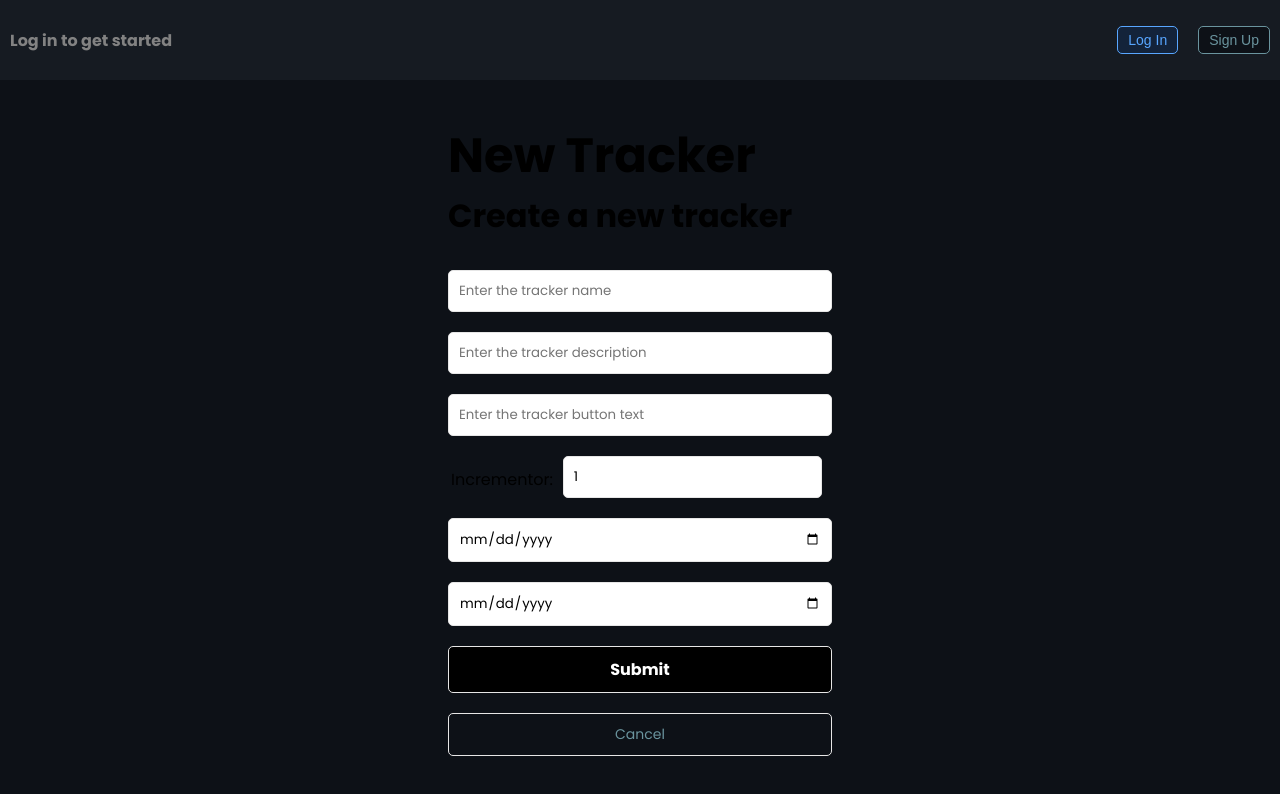
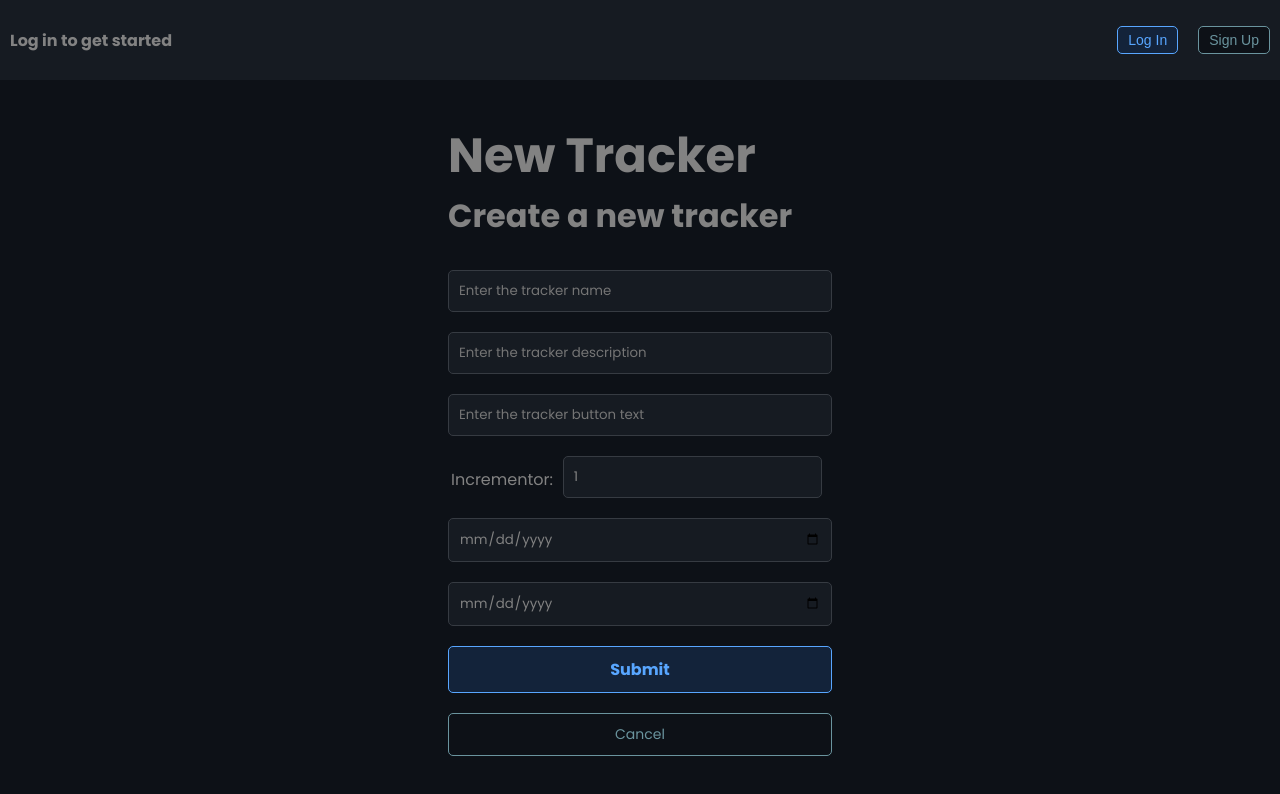
Before and after one commit to EricLusk-Jopson/pete, a React (Create React App) app in the folder frontend/: page /create in a window 1280 px wide. Shown: the top 794 px of the page. Built offline with nearby package versions, Linux system fonts and the light colour scheme.

Commit message:
more styling

```diff
--- a/frontend/src/components/GameTable.jsx
+++ b/frontend/src/components/GameTable.jsx
@@ -6,7 +6,7 @@ const GameTable = ({ activeGame }) => {
 
   const isActivePlayer = (player) => {
     const res = { color: "inherit" };
-    if (player.userID === user._id.toString()) {
+    if (user && player.userID === user._id.toString()) {
       res.color = "#3FB950";
     }
     return res;
--- a/frontend/src/components/GameView.jsx
+++ b/frontend/src/components/GameView.jsx
@@ -19,12 +19,6 @@ const GameView = () => {
   const dispatch = useDispatch();
 
   useEffect(() => {
-    console.log(
-      "is game incrementable? ",
-      isGameActive(activeGame),
-      "is game finished? ",
-      isGameFinished(activeGame)
-    );
     setIsIncrementable(isGameActive(activeGame));
     setIsFinished(isGameFinished(activeGame));
   }, [activeGame]);
@@ -117,7 +111,9 @@ const GameView = () => {
               </div>
             </>
           ) : (
-            <p>Select a game</p>
+            <div className="game-view-placeholder">
+              <p>Select a game</p>
+            </div>
           )}
         </>
       )}
--- a/frontend/src/features/game/gameSlice.js
+++ b/frontend/src/features/game/gameSlice.js
@@ -181,26 +181,26 @@ export const gameSlice = createSlice({
         state.games = null;
       })
       .addCase(joinGame.pending, (state) => {
-        state.isGameLoading = true;
+        // state.isGameLoading = true;
       })
       .addCase(joinGame.fulfilled, (state, action) => {
-        state.isGameLoading = false;
+        // state.isGameLoading = false;
         state.isSuccess = true;
       })
       .addCase(joinGame.rejected, (state, action) => {
-        state.isGameLoading = false;
+        // state.isGameLoading = false;
         state.isError = true;
         state.message = action.payload;
       })
       .addCase(incrementGame.pending, (state) => {
-        state.isGameLoading = true;
+        // state.isGameLoading = true;
       })
       .addCase(incrementGame.fulfilled, (state, action) => {
-        state.isGameLoading = false;
+        // state.isGameLoading = false;
         state.isSuccess = true;
       })
       .addCase(incrementGame.rejected, (state, action) => {
-        state.isGameLoading = false;
+        // state.isGameLoading = false;
         state.isError = true;
         state.message = action.payload;
       });
--- a/frontend/src/index.css
+++ b/frontend/src/index.css
@@ -88,6 +88,8 @@ body {
   flex-direction: column;
   justify-content: center;
   align-items: center;
+  color: #828282;
+
 }
 
 .increment-control {
@@ -112,11 +114,26 @@ body {
 
 .form-group input,
 .form-group textarea,
-.form-group select,
+.form-group select {
+  width: 100%;
+  padding: 10px;
+  border: 1px solid #363B42;
+  border-radius: 5px;
+  margin-bottom: 10px;
+  font-family: inherit;
+  background-color: #161B22;
+  color: #828282;
+}
+
+.form-group input:focus-visible,
+.form-group textarea:focus-visible,
+.form-group select:focus-visible {
+  outline: thin double #6A949E;
+}
+
 .form-group .btn-block {
   width: 100%;
   padding: 10px;
-  border: 1px solid #e6e6e6;
   border-radius: 5px;
   margin-bottom: 10px;
   font-family: inherit;
@@ -160,15 +177,11 @@ body {
 
 .btn-important:hover {
   background-color: #58A6FF;
-  color: #ffffff;
 }
 
 .btn-form {
   padding: 10px 20px;
-  border: 1px solid #000;
   border-radius: 5px;
-  background: #000;
-  color: #fff;
   font-size: 16px;
   font-weight: 700;
   cursor: pointer;
@@ -198,7 +211,8 @@ body {
   flex-direction: column;
   /* align-items: center; */
   width: 100%;
-  padding: 0px 20px 0px 20px;
+  padding: 0px 20px 30px 20px;
+
 }
 
 .search-bar {
@@ -277,10 +291,17 @@ body {
 
 .game-view {
   display: flex;
-  flex-basis: 70%;
   justify-content: center;
   align-items: center;
   overflow-y: auto;
+}
+
+.game-view-placeholder {
+  width: 100%;
+  height: 100%;
+  display: flex;
+  justify-content: center;
+  align-items: center;
 }
 
 .view{
@@ -324,12 +345,21 @@ body {
 .join-btn {
   color: #3FB950;
   background-color: #161B22;
+}
 
+.join-btn:hover {
+  background-color: #3FB950;
+  color: #ffffff;
 }
 
 .inc-btn {
   color: #3FB950;
   background-color: #161B22;
+}
+
+.inc-btn:hover {
+  background-color: #3FB950;
+  color: #ffffff;
 }
 
 .game-btn {
@@ -340,14 +370,14 @@ body {
   height:90%;
   width: 100%;
   overflow:scroll;
-
+  background-color: #161B22;
+  border-radius: 5px;
 }
 
 .game-table {
   table-layout: fixed;
-  align-self: center;
   width: 100%;
-  height: 100%;
+  /* height: 100%;  */
   text-align: left;
   overflow: scroll;
   background-color: #161B22;
@@ -368,6 +398,11 @@ td, th {
   width: 180px;
   max-height: 30px;
   overflow: hidden;
+}
+
+tr {
+  height: 24px;
+  max-height: 30px;
 }
 
 .date-label {
--- a/frontend/src/pages/Create.jsx
+++ b/frontend/src/pages/Create.jsx
@@ -61,6 +61,7 @@ function Create() {
                 value={name}
                 placeholder="Enter the tracker name"
                 onChange={onChange}
+                required
               />
             </div>
             <div className="form-group">
@@ -83,6 +84,7 @@ function Create() {
                 value={btnTxt}
                 placeholder="Enter the tracker button text"
                 onChange={onChange}
+                required
               />
             </div>
             <div className="form-group">
@@ -105,6 +107,7 @@ function Create() {
                 name="startDate"
                 value={startDate}
                 onChange={onChange}
+                required
               />
             </div>
             <div className="form-group">
@@ -115,10 +118,14 @@ function Create() {
                 name="endDate"
                 value={endDate}
                 onChange={onChange}
+                required
               />
             </div>
             <div className="form-group">
-              <button type="submit" className="btn btn-form btn-block">
+              <button
+                type="submit"
+                className="btn btn-form btn-block btn-important"
+              >
                 Submit
               </button>
             </div>
--- a/frontend/src/pages/Login.jsx
+++ b/frontend/src/pages/Login.jsx
@@ -93,7 +93,10 @@ function Login() {
               />
             </div>
             <div className="form-group">
-              <button type="submit" className="btn btn-form btn-block">
+              <button
+                type="submit"
+                className="btn btn-form btn-block btn-important"
+              >
                 Submit
               </button>
             </div>
--- a/frontend/src/pages/Register.jsx
+++ b/frontend/src/pages/Register.jsx
@@ -125,7 +125,10 @@ function Register() {
               />
             </div>
             <div className="form-group">
-              <button type="submit" className="btn btn-form btn-block">
+              <button
+                type="submit"
+                className="btn btn-form btn-block btn-important"
+              >
                 Submit
               </button>
             </div>
```
Also changed, not shown: 1 other file (tests, documents, lock files or other folders).
